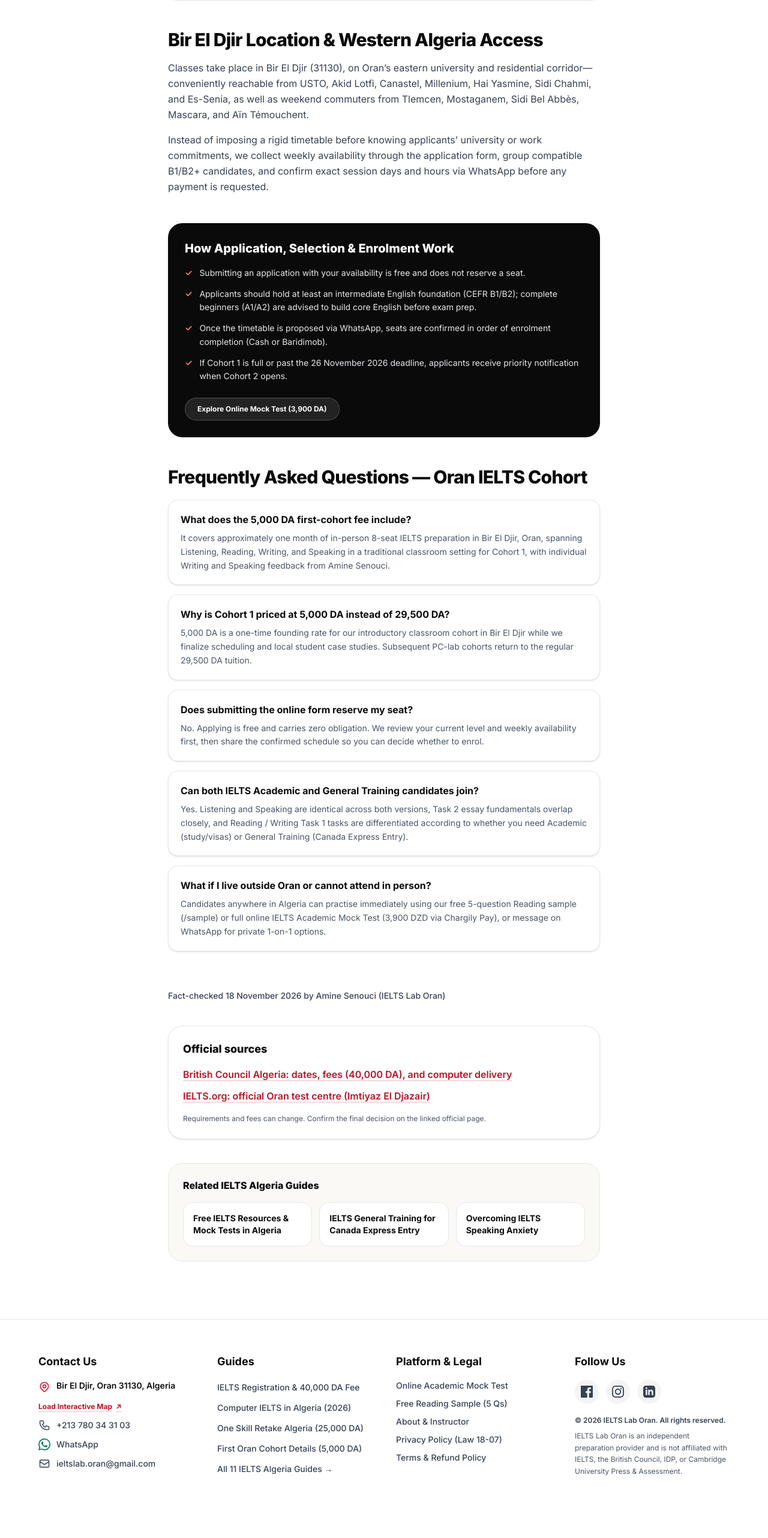
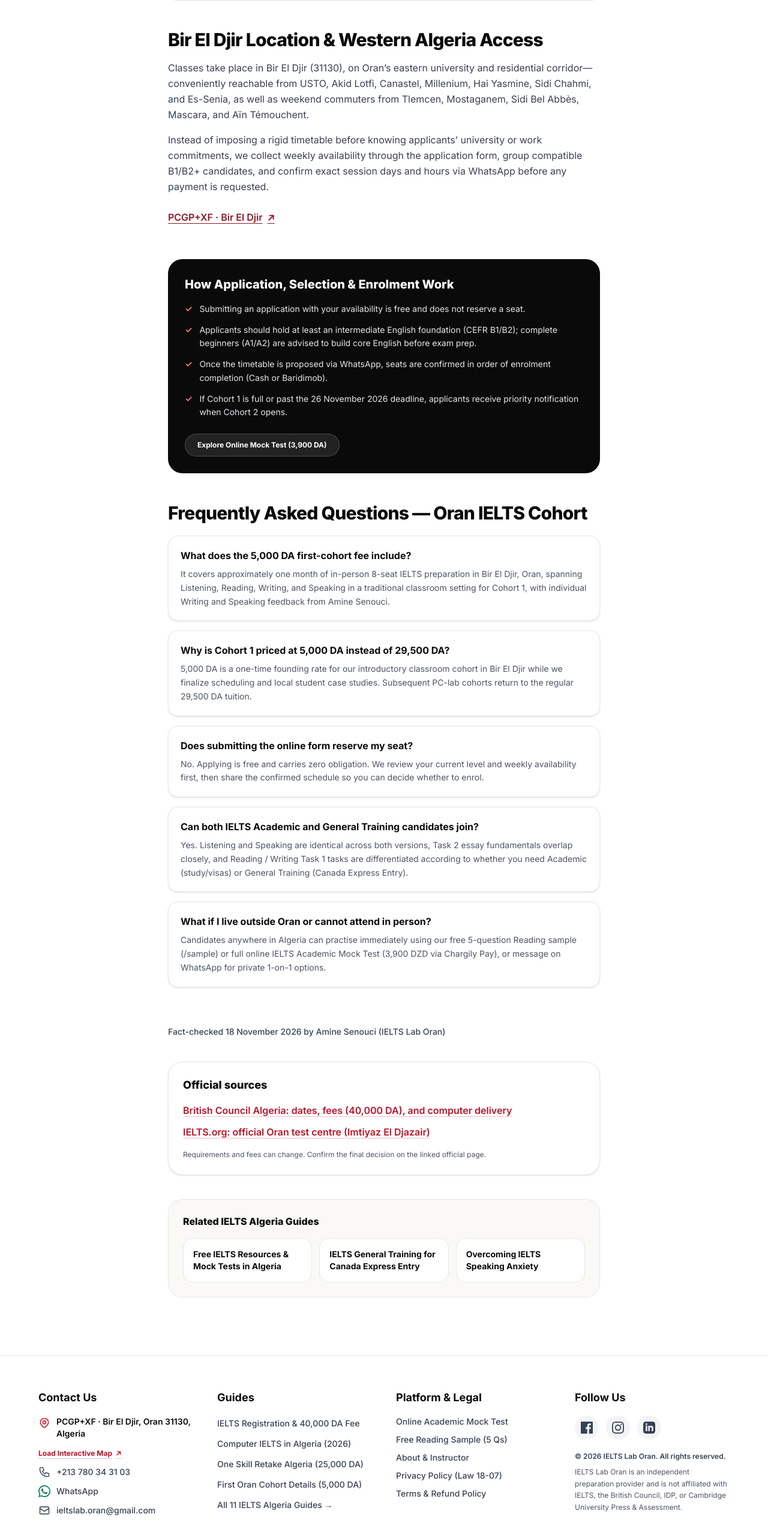
Before and after one commit to EdenSnc/IELTS-Lab-Oran, a Next.js app: page /en/articles/first-ielts-preparation-cohort-oran in a window 1280 px wide. Shown: the part 2764-5328 px from the top of the page at 60% size. Before the commit the page ends 5290 px from the top, so only its background shows below. Built offline with nearby package versions, Linux system fonts and the light colour scheme.

Commit message:
Publish the confirmed Bir El Djir venue pin

```diff
--- a/src/app/[locale]/articles/first-ielts-preparation-cohort-oran/page.tsx
+++ b/src/app/[locale]/articles/first-ielts-preparation-cohort-oran/page.tsx
@@ -4,6 +4,7 @@ import ArticleMobileCta from '@/components/ArticleMobileCta';
 import ArticleTrust, { ArticleBreadcrumb } from '@/components/ArticleTrust';
 import { Link } from '@/i18n/routing';
 import { getFoundingCohortStatus } from '@/lib/cohort';
+import { VENUE_MAP_URL, VENUE_PLUS_CODE } from '@/lib/location';
 import {
   COHORT_APPLICATION_DEADLINE,
   COHORT_ARTICLE_PATH,
@@ -511,6 +512,10 @@ export default async function FirstCohortArticle() {
             {body.logisticsParagraphs.map((p) => (
               <p key={p}>{p}</p>
             ))}
+            <a href={VENUE_MAP_URL} target="_blank" rel="noopener noreferrer"
+              className="inline-flex min-h-11 items-center gap-2 font-semibold text-[#8e1826] underline underline-offset-4">
+              <bdi>{VENUE_PLUS_CODE} · Bir El Djir</bdi> <span aria-hidden="true">↗</span>
+            </a>
           </section>
 
           {/* Rules */}
--- a/src/components/Facility.tsx
+++ b/src/components/Facility.tsx
@@ -2,8 +2,7 @@ import { getLocale, getTranslations } from 'next-intl/server';
 import Image from 'next/image';
 import { Locale } from '@/lib/seo';
 
-const GOOGLE_MAPS_BIR_EL_DJIR_URL =
-  'https://www.google.com/maps/search/?api=1&query=Bir+El+Djir+31130+Oran+Algeria';
+import { VENUE_MAP_URL, VENUE_PLUS_CODE } from '@/lib/location';
 
 const POSTAL_LOCATION: Record<Locale, string> = {
   en: 'Bir El Djir, Oran 31130, Algeria',
@@ -40,10 +39,10 @@ export default async function Facility() {
               <path strokeLinecap="round" strokeLinejoin="round" strokeWidth="2" d="M17.657 16.657L13.414 20.9a1.998 1.998 0 01-2.827 0l-4.244-4.243a8 8 0 1111.314 0z" />
               <path strokeLinecap="round" strokeLinejoin="round" strokeWidth="2" d="M15 11a3 3 0 11-6 0 3 3 0 016 0z" />
             </svg>
-            <span>{POSTAL_LOCATION[safeLocale]}</span>
+            <span><bdi>{VENUE_PLUS_CODE}</bdi> · {POSTAL_LOCATION[safeLocale]}</span>
           </div>
           <a
-            href={GOOGLE_MAPS_BIR_EL_DJIR_URL}
+            href={VENUE_MAP_URL}
             target="_blank"
             rel="noopener noreferrer"
             className="inline-flex items-center gap-2 rounded-full bg-white px-5 py-2.5 text-xs font-bold text-charcoal shadow-md transition hover:bg-[#ffebee]"
--- a/src/components/Intake.tsx
+++ b/src/components/Intake.tsx
@@ -12,6 +12,7 @@ import type { Locale } from '@/lib/seo';
 import ApplicationForm from './ApplicationForm';
 import TrustBadges from './TrustBadges';
 import type { CohortStatus } from '@/lib/cohort';
+import { VENUE_MAP_URL, VENUE_PLUS_CODE } from '@/lib/location';
 
 interface IntakeProps {
   cohortStatus: CohortStatus;
@@ -21,6 +22,7 @@ export default function Intake({ cohortStatus }: IntakeProps) {
   const t = useTranslations('Intake');
   const ct = useTranslations('Cohort');
   const bt = useTranslations('Bypass');
+  const location = useTranslations('Facility');
   const launch = cohortLaunch[useLocale() as Locale];
 
   const waNumber = process.env.NEXT_PUBLIC_WHATSAPP_NUMBER ?? '213780343103';
@@ -65,6 +67,10 @@ export default function Intake({ cohortStatus }: IntakeProps) {
                 </p>
               </>
             )}
+            <a href={VENUE_MAP_URL} target="_blank" rel="noopener noreferrer"
+              className="mt-3 inline-flex min-h-11 flex-wrap items-center gap-x-2 text-sm font-semibold text-white underline underline-offset-4">
+              {location('location')} · <bdi>{VENUE_PLUS_CODE}</bdi> <span aria-hidden="true">↗</span>
+            </a>
           </div>
 
           <div className="min-w-0 rounded-2xl border border-white/15 bg-white p-4 text-charcoal shadow-xl md:col-start-2 md:row-span-2 md:row-start-1 md:rounded-3xl md:p-8">
--- a/src/components/LocalSchema.tsx
+++ b/src/components/LocalSchema.tsx
@@ -1,5 +1,6 @@
 import { ACADEMIC_MOCK_TEST_PRODUCT } from '@/lib/commerce/catalog';
 import { getFoundingCohortStatus } from '@/lib/cohort';
+import { VENUE_MAP_URL } from '@/lib/location';
 import {
   COHORT_ARTICLE_PATH,
   COHORT_DEADLINE_ISO,
@@ -66,9 +67,6 @@ const AREA_SERVED: Record<Locale, { city: string; country: string }> = {
   ar: { city: 'وهران', country: 'الجزائر' },
 };
 
-const GOOGLE_MAPS_BIR_EL_DJIR_URL =
-  'https://www.google.com/maps/search/?api=1&query=Bir+El+Djir+31130+Oran+Algeria';
-
 export default function LocalSchema({ locale = 'en' }: { locale?: Locale }) {
   const safeLocale: Locale = locale in DESCRIPTIONS ? locale : 'en';
   const organizationId = `${SITE_URL}/#organization`;
@@ -111,7 +109,7 @@ export default function LocalSchema({ locale = 'en' }: { locale?: Locale }) {
           '@id': instructorId,
         },
         address: postalAddress,
-        hasMap: GOOGLE_MAPS_BIR_EL_DJIR_URL,
+        hasMap: VENUE_MAP_URL,
         areaServed: [
           {
             '@type': 'City',
--- a/src/components/SiteFooter.tsx
+++ b/src/components/SiteFooter.tsx
@@ -2,8 +2,7 @@ import { getLocale, getTranslations } from 'next-intl/server';
 import { Link } from '@/i18n/routing';
 import { Locale } from '@/lib/seo';
 
-const GOOGLE_MAPS_BIR_EL_DJIR_URL =
-  'https://www.google.com/maps/search/?api=1&query=Bir+El+Djir+31130+Oran+Algeria';
+import { VENUE_MAP_URL, VENUE_PLUS_CODE } from '@/lib/location';
 
 const FOOTER_COPY: Record<
   Locale,
@@ -103,11 +102,11 @@ export default async function SiteFooter({ locale: localeProp }: { locale?: Loca
                   <path strokeLinecap="round" strokeLinejoin="round" strokeWidth="2" d="M17.657 16.657L13.414 20.9a1.998 1.998 0 01-2.827 0l-4.244-4.243a8 8 0 1111.314 0z" />
                   <path strokeLinecap="round" strokeLinejoin="round" strokeWidth="2" d="M15 11a3 3 0 11-6 0 3 3 0 016 0z" />
                 </svg>
-                <span>{copy.addressLine}</span>
+                <span><bdi>{VENUE_PLUS_CODE}</bdi> · {copy.addressLine}</span>
               </p>
               <p>
                 <a
-                  href={GOOGLE_MAPS_BIR_EL_DJIR_URL}
+                  href={VENUE_MAP_URL}
                   target="_blank"
                   rel="noopener noreferrer"
                   className="inline-flex items-center gap-1.5 text-xs font-bold text-[#b81428] underline decoration-crimson/30 underline-offset-4 hover:decoration-crimson"
--- /dev/null
+++ b/src/lib/location.ts
@@ -0,0 +1,2 @@
+export const VENUE_PLUS_CODE = 'PCGP+XF';
+export const VENUE_MAP_URL = `https://www.google.com/maps/search/?api=1&query=${encodeURIComponent(`${VENUE_PLUS_CODE} Bir El Djir, Oran, Algeria`)}`;
```
